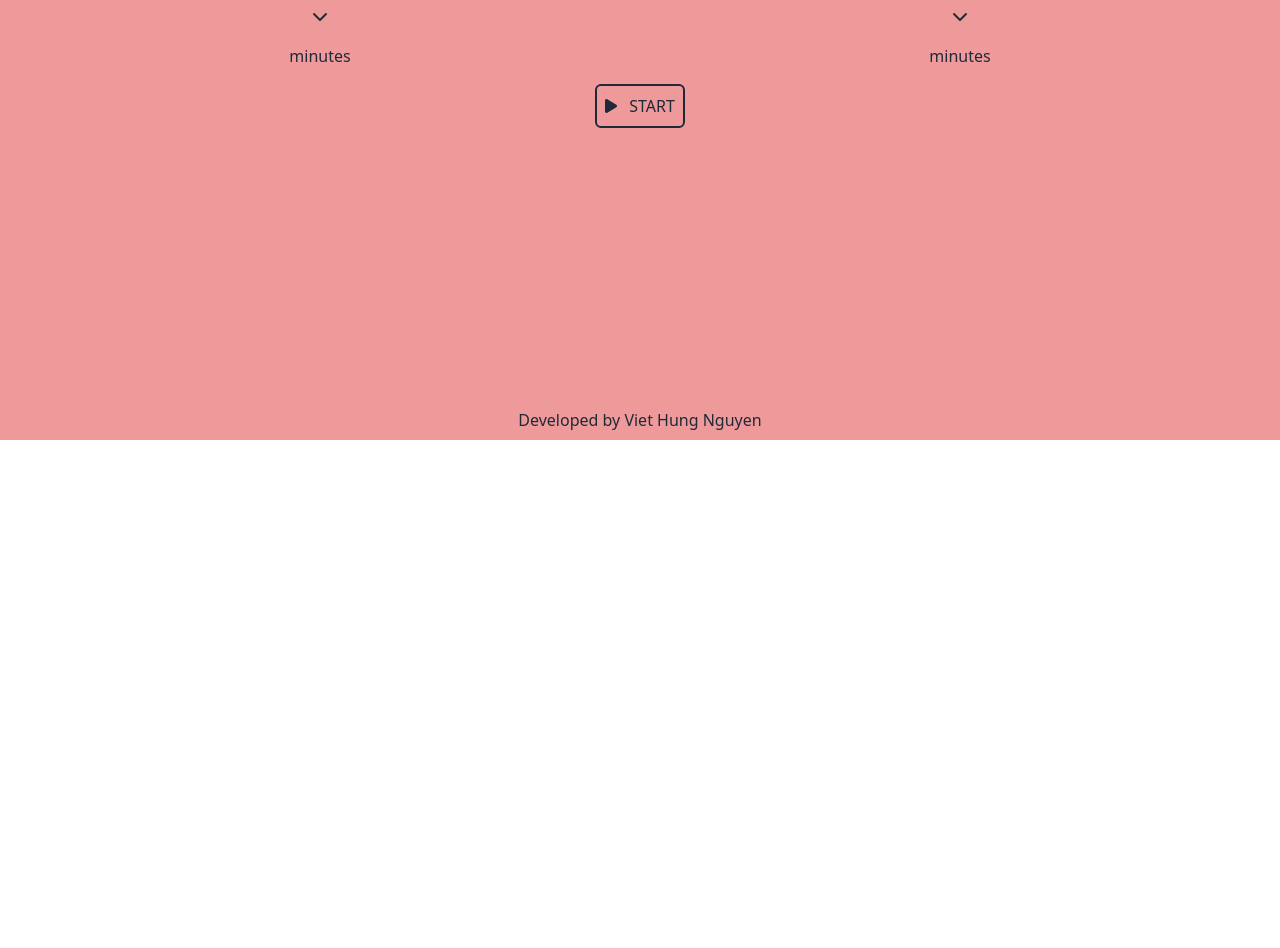
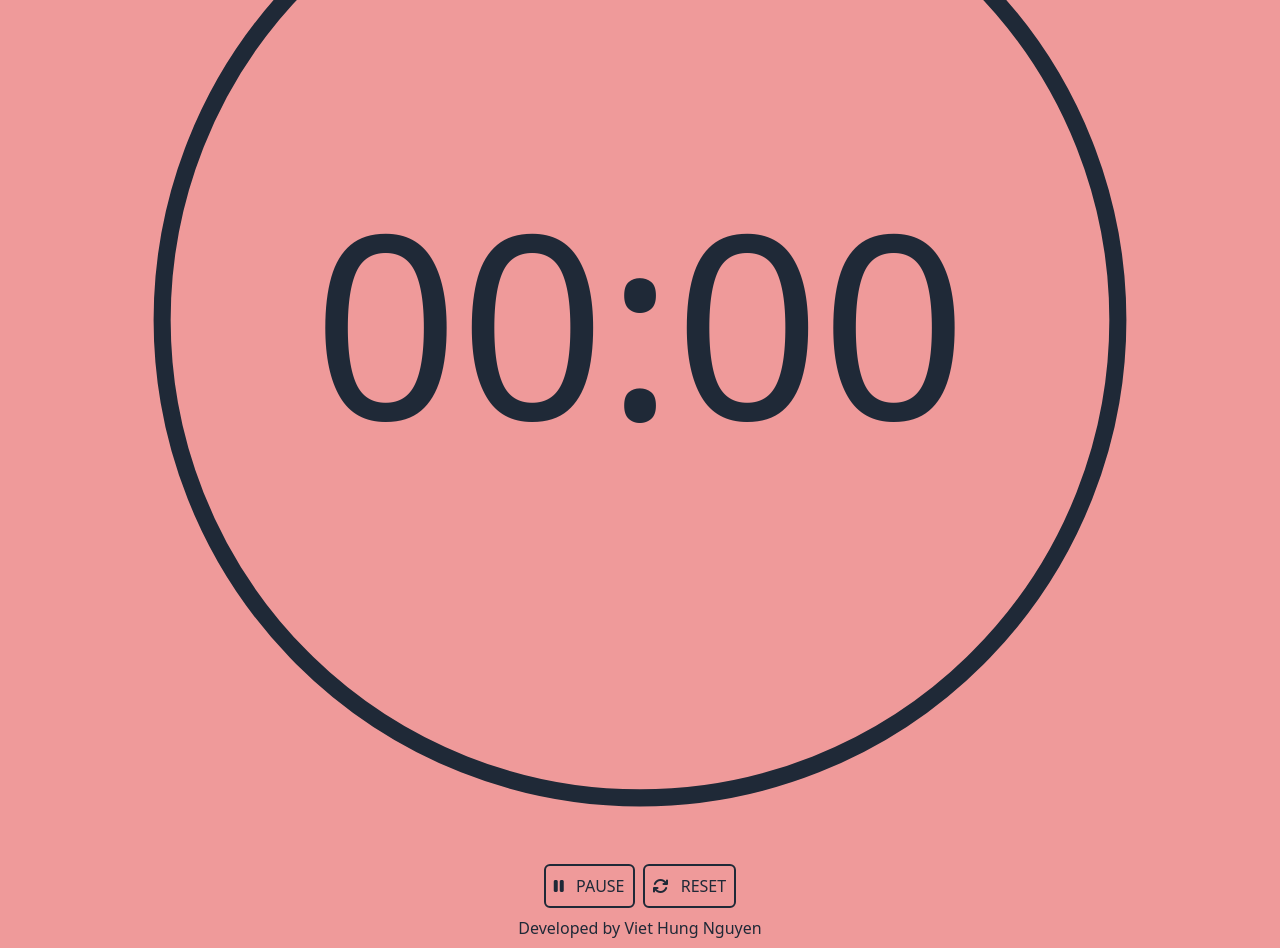
Before and after one commit to viethung7899/pomodoro, a Svelte app: page / in a window 1280 px wide. Shown: the part 360-1308 px from the top of the page. Before the commit the page ends 800 px from the top, so only its background shows below. Built offline with nearby package versions, Linux system fonts and the light colour scheme.

Commit message:
Add timer layout

```diff
--- a/src/Pomodoro.svelte
+++ b/src/Pomodoro.svelte
@@ -1,16 +1,17 @@
 <script lang="ts">
-  import Main from './components/Main.svelte';
   import Nav from './components/Nav.svelte';
+  import Selection from './components/Selection.svelte';
+  import Timer from './components/Timer.svelte';
 </script>
 
 <div
   class="flex flex-col
-    w-screen h-screen
+    w-screen min-h-screen
     text-gray-800 dark:text-fill
     bg-fill dark:bg-gray-800"
 >
   <Nav />
-  <Main />
+  <Timer />
 
   <!-- Footer -->
   <div class="text-center py-2">Developed by Viet Hung Nguyen</div>
--- /dev/null
+++ b/src/components/Button.svelte
@@ -0,0 +1,12 @@
+<script lang="ts">
+  export let icon: string;
+  export let title: string;
+</script>
+
+<button
+  class="mt-4 rounded-md border-2 p-2 border-gray-800 dark:border-fill hover:bg-gray-800
+  hover:text-fill dark:hover:text-gray-800 dark:hover:bg-fill"
+>
+  <i class="{icon} mr-2" />
+  {title}
+</button>
--- /dev/null
+++ b/src/components/CircularProgress.svelte
@@ -0,0 +1,28 @@
+<script lang="ts">
+  export let progress = 0.5;
+  let radius = 120, stroke = 4;
+  let normalizedR = radius - stroke * 2;
+  let circumference = normalizedR * 2 * Math.PI;
+  let offset = circumference - progress * circumference;
+</script>
+
+<svg xmlns="http://www.w3.org/2000/svg" class="stroke-current text-gray-800 dark:text-fill" width="100%" height="100%" viewBox="0 0 {radius * 2} {radius * 2}">
+  <circle
+    fill="transparent"
+    stroke-width={stroke}
+    stroke-dasharray="{circumference} {circumference}"
+    stroke-dashoffset="{offset}"
+    style="stroke-dashoffset:${circumference}"
+    r={normalizedR}
+    cx="{radius}"
+    cy="{radius}">
+  </circle>
+</svg>
+
+<style>
+  circle {
+    transition: stroke-dashoffset 0.35s;
+    transform: rotate(-90deg);
+    transform-origin: 50% 50%;
+  }
+</style>
--- a/src/components/Main.svelte
+++ b/src/components/Selection.svelte
@@ -1,5 +1,6 @@
 <script lang="ts">
   import { timer } from '../utils/timer';
+  import Button from './Button.svelte';
   import ThemeOption from './ThemeOption.svelte';
   import TimeSelector from './TimeSelector.svelte';
 
@@ -12,11 +13,5 @@
     <TimeSelector title="Work session" session={workSession} />
     <TimeSelector title="Break session" session={breakSession} />
   </div>
-  <button
-    class="mt-4 rounded-md border-2 p-2 border-gray-800 dark:border-fill hover:bg-gray-800
-  hover:text-fill dark:hover:text-gray-800 dark:hover:bg-fill"
-  >
-    <i class="fas fa-play mr-2" />
-    START
-  </button>
+  <Button title="START" icon="fas fa-play" />
 </div>
--- /dev/null
+++ b/src/components/Timer.svelte
@@ -0,0 +1,37 @@
+<script>
+  import Button from './Button.svelte';
+  import CircularProgress from './CircularProgress.svelte';
+
+</script>
+
+<div class="flex-grow flex flex-col items-center justify-center space-y-4">
+  <p class="session">WORK</p>
+  <div class="square">
+    <CircularProgress progress="1.0" />
+    <p>00:00</p>
+  </div>
+  <div class="flex flex-row space-x-2">
+    <Button title="PAUSE" icon="fa fa-pause" />
+    <Button title="RESET" icon="fa fa-refresh" />
+  </div>
+</div>
+
+<style lang="postcss">
+  .session {
+    font-size: max(2rem, 5vw);
+
+  }
+
+  .square {
+    width: 80%;
+    position: relative;
+  }
+
+  .square p {
+    font-size: 20vw;
+    position: absolute;
+    top: 50%;
+    left: 50%;
+    transform: translate(-50%, -50%);
+  }
+</style>
```
